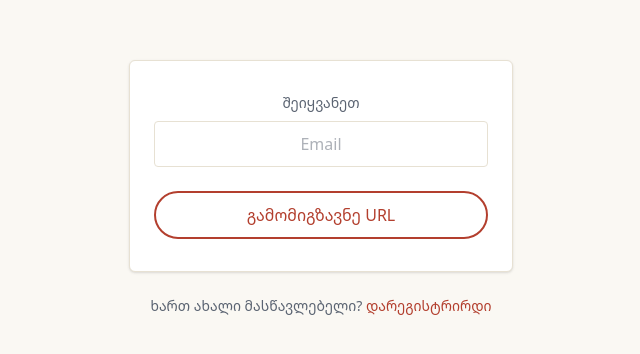
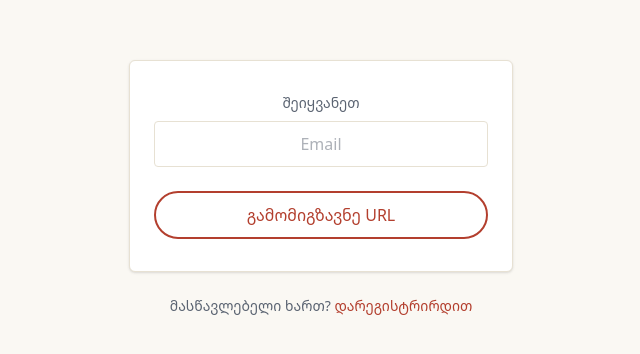
Before and after one commit to lizozivzivadze-star/tutoring-app, a Next.js app: page /login in a window 1280 px wide. Shown: the part 212-566 px from the top of the page, without its empty margins (319-959 px from the left). Built offline with nearby package versions, Linux system fonts and the light colour scheme.

Commit message:
Update 12-Sep-26 14:04:27.63

```diff
--- a/app/login/page.tsx
+++ b/app/login/page.tsx
@@ -86,9 +86,9 @@ export default function LoginPage() {
         </form>
 
         <p className="text-center text-sm text-ink-soft mt-6">
-          ხართ ახალი მასწავლებელი?{" "}
+          მასწავლებელი ხართ?{" "}
           <Link href="/register" className="text-marker font-medium">
-            დარეგისტრირდი
+            დარეგისტრირდით
           </Link>
         </p>
       </div>
```
